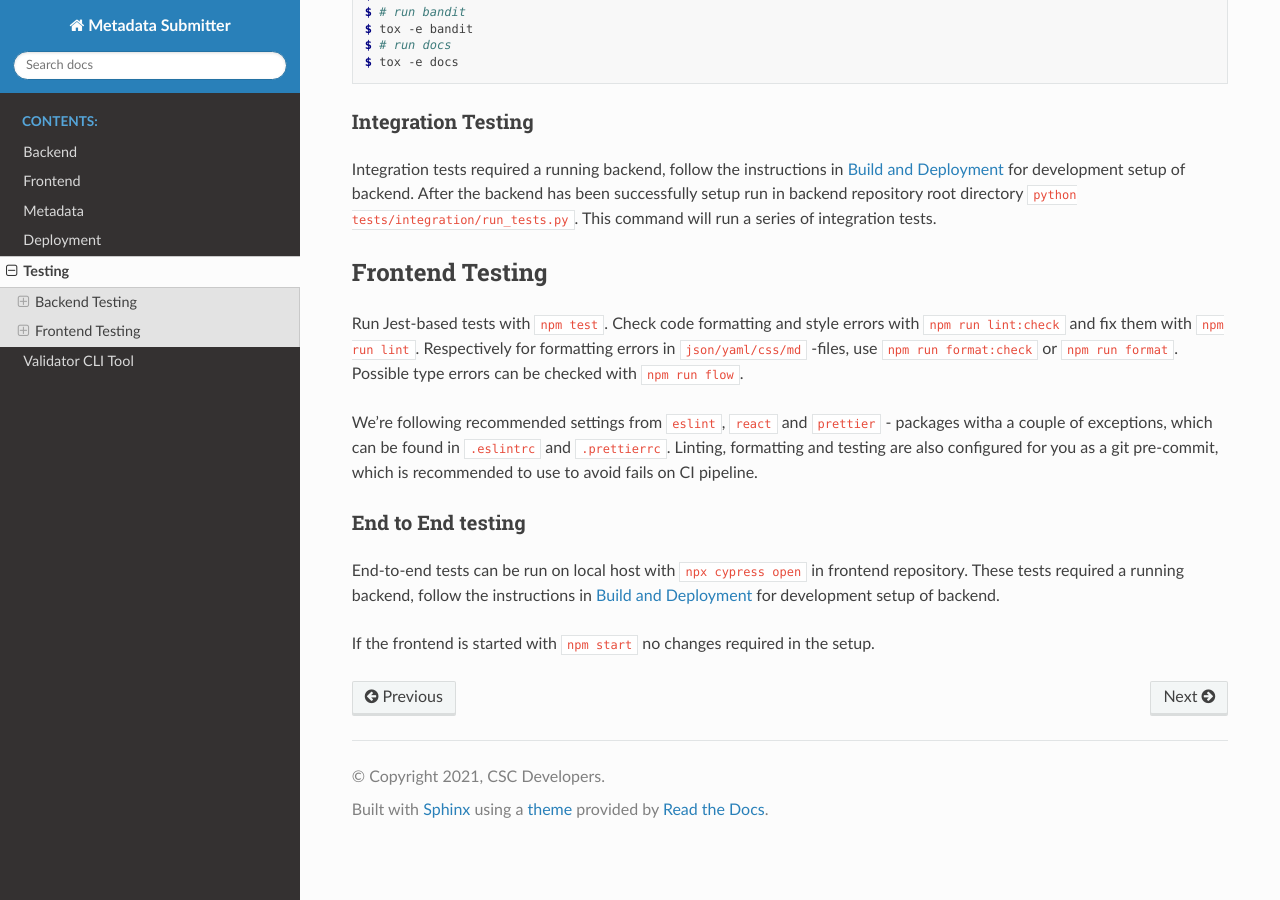
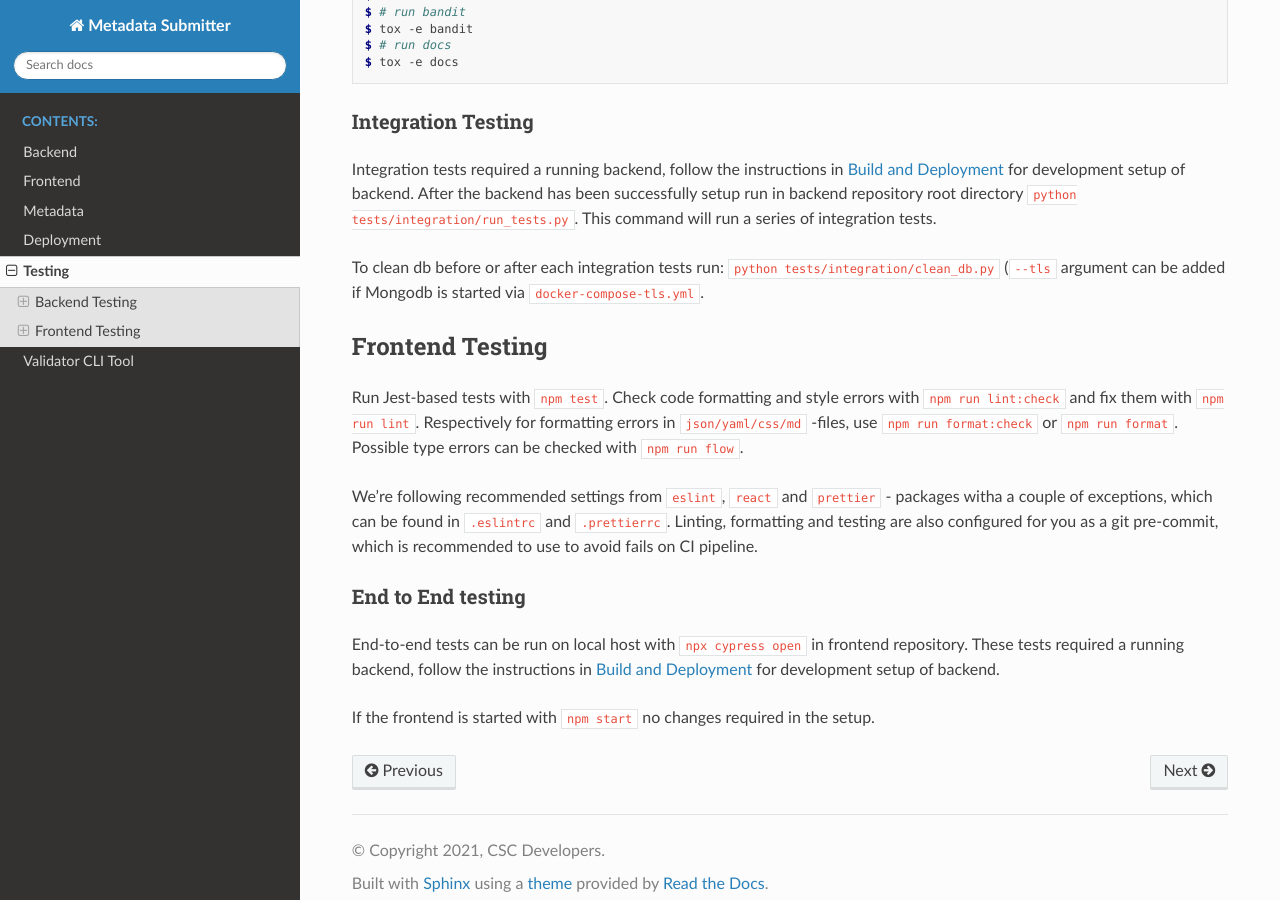
Before and after one commit to CSCfi/metadata-submitter, a Sphinx documentation site: the page built from docs/test.rst, in a window 1280 px wide and 900 px high, scrolled down 703 px. Built offline with Sphinx 7.4.7 and the Read the Docs theme 2.0.0, drawn with Linux system fonts in a browser that asks for light colours.

Commit message:
add documentation about clean_db

```diff
--- a/docs/test.rst
+++ b/docs/test.rst
@@ -42,6 +42,9 @@ Integration tests required a running backend, follow the instructions in :ref:`d
 After the backend has been successfully setup run in backend repository root directory ``python tests/integration/run_tests.py``.
 This command will run a series of integration tests.
 
+To clean db before or after each integration tests run: ``python tests/integration/clean_db.py`` (``--tls``
+argument can be added if Mongodb is started via ``docker-compose-tls.yml``.
+
 Frontend Testing
 ----------------
 
```
